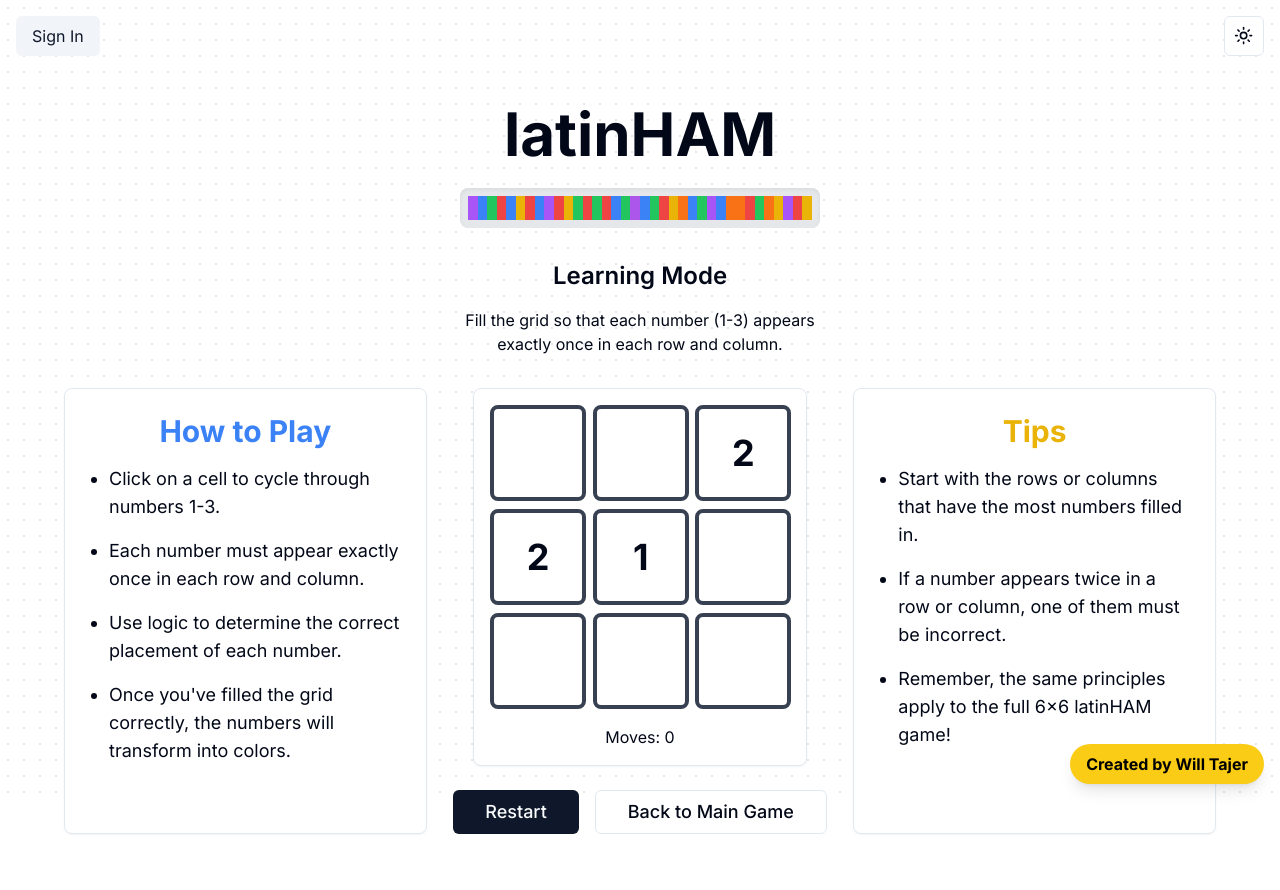
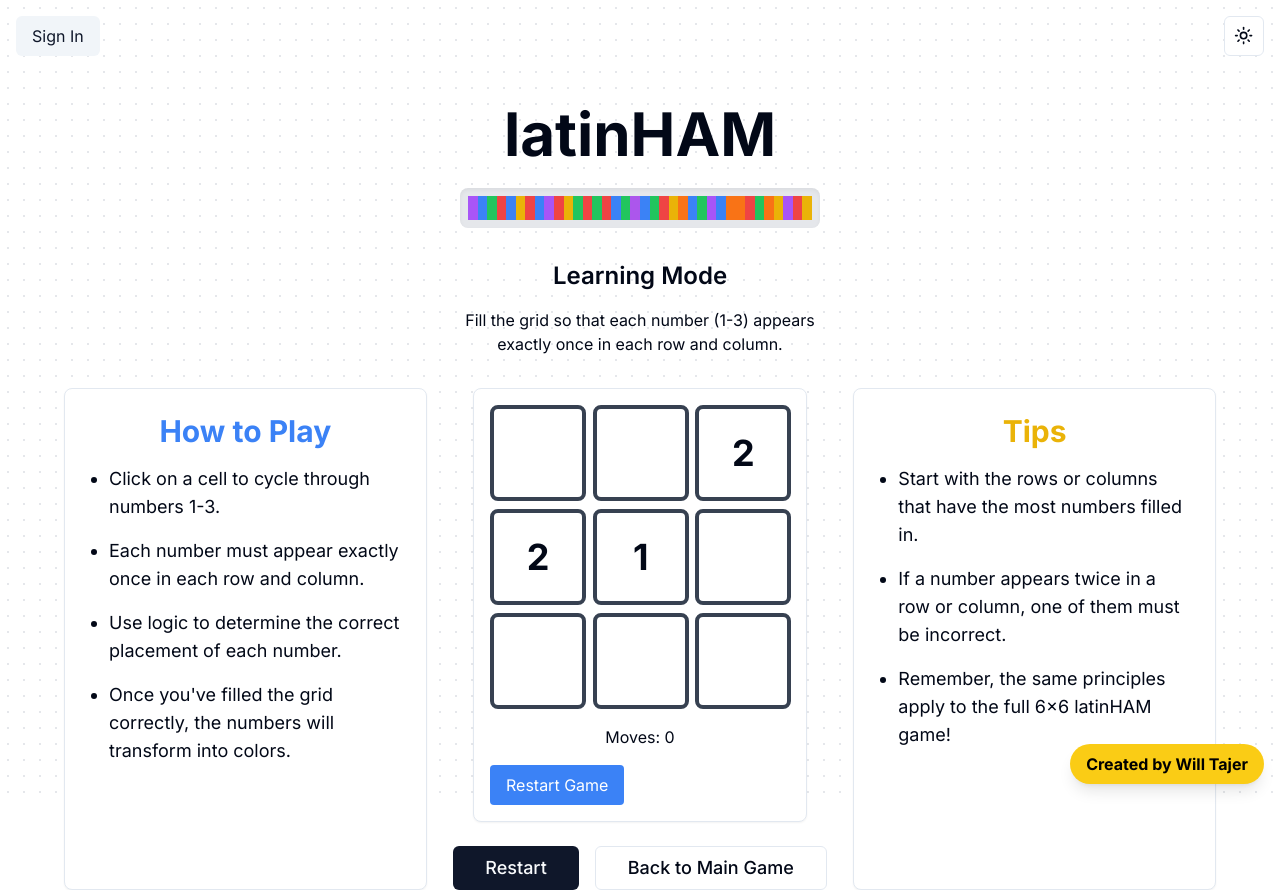
Before and after one commit to willtajer/latinHAM, a Next.js app: page /learning-mode in a window 1280 px wide. Built offline with nearby package versions, Linux system fonts and the light colour scheme; no server answers.

Commit message:
added learning mode :)

```diff
--- a/components/LearningModeGame.tsx
+++ b/components/LearningModeGame.tsx
@@ -35,6 +35,14 @@ export function LearningModeGame({ onComplete, onRestart }: LearningModeGameProp
     }
   }, [isComplete, onComplete, showConfetti])
 
+  const handleRestart = () => {
+    resetGame()
+    setShowNumbers(true)
+    setShowColors(false)
+    setShowConfetti(false)
+    onRestart()
+  }
+
   const getColorClass = (value: number) => {
     const colors = ['bg-red-500', 'bg-green-500', 'bg-blue-500']
     return colors[value - 1] || 'bg-transparent'
@@ -61,6 +69,12 @@ export function LearningModeGame({ onComplete, onRestart }: LearningModeGameProp
           ))}
         </div>
         <p className="mt-4 text-center">Moves: {moveCount}</p>
+        <button
+          onClick={handleRestart}
+          className="mt-4 px-4 py-2 bg-blue-500 text-white rounded hover:bg-blue-600 transition-colors"
+        >
+          Restart Game
+        </button>
       </CardContent>
       {showConfetti && (
         <Confetti
```
